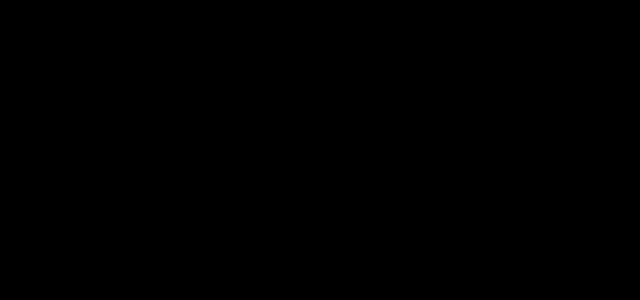
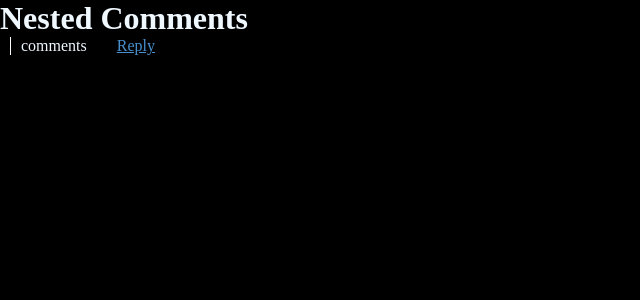
Before and after one commit to anurag9601/machine-coding-prep, a React (Vite) app: page /nested-comment in a window 1280 px wide. Before the commit this address had no page. Shown: the top 300 px of the page, without its empty margins (0-640 px from the left). Built offline with nearby package versions, Linux system fonts and the light colour scheme.

Commit message:
nested comment problem

```diff
--- a/src/App.tsx
+++ b/src/App.tsx
@@ -4,6 +4,7 @@ import Scroll from "./InfiniteScroll/Scroll/Scroll";
 import BackTrack from "./BackTrack/BackTrack";
 import VirtualScroll from "./VirtualScroll/VirtualScroll";
 import MemoryGame from "./MemoryGame/MemoryGame";
+import NestedComment from "./NestedComments/NestedComment";
 
 function App() {
   return (
@@ -16,6 +17,7 @@ function App() {
           element={<VirtualScroll height={500} width={300} />}
         />
         <Route path="/memory-game" element={<MemoryGame />} />
+        <Route path="/nested-comment" element={<NestedComment />} />
       </Routes>
     </div>
   );
--- a/src/MemoryGame/MemoryGame.tsx
+++ b/src/MemoryGame/MemoryGame.tsx
@@ -13,10 +13,8 @@ const MemoryGame = () => {
 
   const flipIndex = React.useRef<number[]>([]);
 
-  const flipAllow = React.useRef<boolean>(true);
-
   function handleClickOnCard(index: number) {
-    if (!flipAllow.current && flipIndex.current.length === 2) return;
+    if (flipIndex.current.length === 2) return;
     setData((prev) => {
       const updatedData = [...prev];
       updatedData[index].turned = true;
@@ -27,7 +25,6 @@ const MemoryGame = () => {
 
   React.useEffect(() => {
     if (flipIndex.current.length === 2) {
-      flipAllow.current = false;
       const flipIndexes = flipIndex.current;
       const timeOut = setTimeout(() => {
         if (data[flipIndexes[0]].imgURL !== data[flipIndexes[1]].imgURL) {
@@ -41,7 +38,6 @@ const MemoryGame = () => {
           alert("It's a match 👍");
         }
         clearTimeout(timeOut);
-        flipAllow.current = true;
         flipIndex.current = [];
       }, 2 * 1000);
     }
@@ -53,24 +49,22 @@ const MemoryGame = () => {
       <div className={styles.boxContainer}>
         {data.map((e, index) => {
           return (
-            <>
+            <div key={index}>
               {e.turned == true ? (
                 <img
                   src={e.imgURL}
                   alt="img"
                   height={50}
                   width={50}
-                  key={index}
                   className={`${e.turned === true && styles.flipAnimation}`}
                 />
               ) : (
                 <div
                   className={styles.blankBox}
                   onClick={() => handleClickOnCard(index)}
-                  key={index}
                 ></div>
               )}
-            </>
+            </div>
           );
         })}
       </div>
--- a/src/MemoryGame/functions/function.ts
+++ b/src/MemoryGame/functions/function.ts
@@ -1,10 +1,21 @@
 import data from "./data.json"
+
+function suffle(array: any[]) {
+    for (let i = array.length - 1; i > 0; i--) {
+        let j: number = Math.floor(Math.random() * i);
+        [array[i], array[j]] = [array[j], array[i]]
+    }
+    return array;
+}
 export function handleGetData() {
     const imgData = data.map((e) => {
         return e.image
     });
 
-    const finalData = [...imgData, ...imgData].sort(() => Math.random() - 0.5);
+    const finalData = suffle([...imgData, ...imgData]);
+
+    //alternate to sort small amount of data
+    // Math.floor(Math.random() -0.5);
 
     return finalData.map((imgURL, index) => {
         return {
--- /dev/null
+++ b/src/NestedComments/Comment/Comment.module.css
@@ -0,0 +1,56 @@
+.commentContainer{
+    border-left: 1px solid #fff;
+    padding-left: 10px;
+    margin-left: 10px;
+}
+
+.comment{
+    display: flex;
+    align-items: center;
+    gap: 30px;
+}
+
+.reply{
+    color: rgb(72, 143, 205);
+    text-decoration: underline;
+    cursor: pointer;
+}
+
+.delete{
+    color: rgb(184, 69, 69);
+    text-decoration: underline;
+    cursor: pointer;
+}
+
+.replyBox{
+    display: flex;
+    flex-direction: column;
+    padding: 5px 10px;
+    gap: 10px;
+}
+
+.replyBox input{
+    height: 40px;
+    width: 100%;
+    background-color: transparent;
+    border: 1px solid #fff;
+    resize: none;
+    border-radius: 10px;
+    color: #fff;
+    padding: 10px;
+}
+
+.replyBox button{
+    height: 30px;
+    width: 120px;
+    background: rgb(72, 143, 205);
+    color: #fff;
+    border: none;
+    outline: none;
+    border-radius: 5px;
+    cursor: pointer;
+}
+
+.replyBox button:hover{
+    opacity: .8;
+}
--- /dev/null
+++ b/src/NestedComments/Comment/Comment.tsx
@@ -0,0 +1,120 @@
+import React from "react";
+import styles from "./Comment.module.css";
+import { commentsDataFormat } from "../NestedComment";
+
+type CommentProps = {
+  comment: commentsDataFormat;
+  allComments: {
+    [key: number]: commentsDataFormat;
+  };
+  setComments: React.Dispatch<
+    React.SetStateAction<{
+      [key: number]: commentsDataFormat;
+    }>
+  >;
+};
+const Comment: React.FC<CommentProps> = ({
+  comment,
+  allComments,
+  setComments,
+}) => {
+  const [replyBoxVisible, setReplyBoxVisible] = React.useState<boolean>(false);
+
+  const replyRef = React.useRef<HTMLInputElement | null>(null);
+
+  const handleSendReply = (e: React.FormEvent) => {
+    e.preventDefault();
+    if (!replyRef.current) return;
+
+    const reply = replyRef.current.value;
+
+    if (reply.length === 0) {
+      alert("Input field is empty");
+      return;
+    }
+
+    setComments((prev) => {
+      const updatedComments = { ...prev };
+      const commentId: number = Date.now();
+      updatedComments[commentId] = {
+        id: commentId,
+        parentId: comment.id,
+        name: reply,
+        childrens: [],
+      };
+      updatedComments[comment.id].childrens.push(commentId);
+      return updatedComments;
+    });
+
+    replyRef.current.value = "";
+    setReplyBoxVisible(false);
+  };
+
+  const handleDelete = () => {
+    setComments((prev) => {
+      let updatedComments = { ...prev };
+
+      updatedComments[comment.parentId].childrens = updatedComments[
+        comment.parentId
+      ].childrens.filter((child) => child != comment.id);
+
+      let queue = [...updatedComments[comment.id].childrens];
+
+      delete updatedComments[comment.id];
+
+      while (queue.length > 0) {
+        const currentComment = queue.shift();
+        if (currentComment) {
+          queue.push(...updatedComments[currentComment].childrens);
+          delete updatedComments[currentComment];
+        }
+      }
+
+      return updatedComments;
+    });
+  };
+
+  React.useEffect(() => {
+    if (replyRef.current) {
+      replyRef.current.focus();
+    }
+  }, [replyBoxVisible]);
+
+  return (
+    <div className={styles.commentContainer}>
+      <div className={styles.comment}>
+        {comment.name}
+        <span
+          className={styles.reply}
+          onClick={() => setReplyBoxVisible((prev) => !prev)}
+        >
+          {replyBoxVisible === true ? "Cancel" : "Reply"}
+        </span>{" "}
+        {comment.id !== 1 && (
+          <span className={styles.delete} onClick={handleDelete}>
+            Delete
+          </span>
+        )}
+      </div>
+      {replyBoxVisible === true && (
+        <form className={styles.replyBox} onSubmit={handleSendReply}>
+          <input ref={replyRef}></input>
+          <button>Send Reply</button>
+        </form>
+      )}
+
+      {comment.childrens.length > 0 &&
+        comment.childrens.map((commentId) => {
+          return (
+            <Comment
+              comment={allComments[commentId]}
+              allComments={allComments}
+              setComments={setComments}
+            />
+          );
+        })}
+    </div>
+  );
+};
+
+export default Comment;
--- /dev/null
+++ b/src/NestedComments/NestedComment.tsx
@@ -0,0 +1,37 @@
+import React from "react";
+
+import styles from "./NestedComments.module.css";
+import Comment from "./Comment/Comment";
+
+export interface commentsDataFormat {
+  id: number;
+  parentId: number;
+  name: string;
+  childrens: number[];
+}
+
+const NestedComment = () => {
+  const [comments, setComments] = React.useState<{
+    [key: number]: commentsDataFormat;
+  }>({
+    1: {
+      id: 1,
+      parentId: 1,
+      name: "comments",
+      childrens: [],
+    },
+  });
+
+  return (
+    <div className={styles.commentsContainer}>
+      <h1>Nested Comments</h1>
+      <Comment
+        comment={comments[1]}
+        allComments={comments}
+        setComments={setComments}
+      />
+    </div>
+  );
+};
+
+export default NestedComment;
--- /dev/null
+++ b/src/NestedComments/NestedComments.module.css
@@ -0,0 +1,3 @@
+.commentsContainer{
+    color: aliceblue;
+}
```
